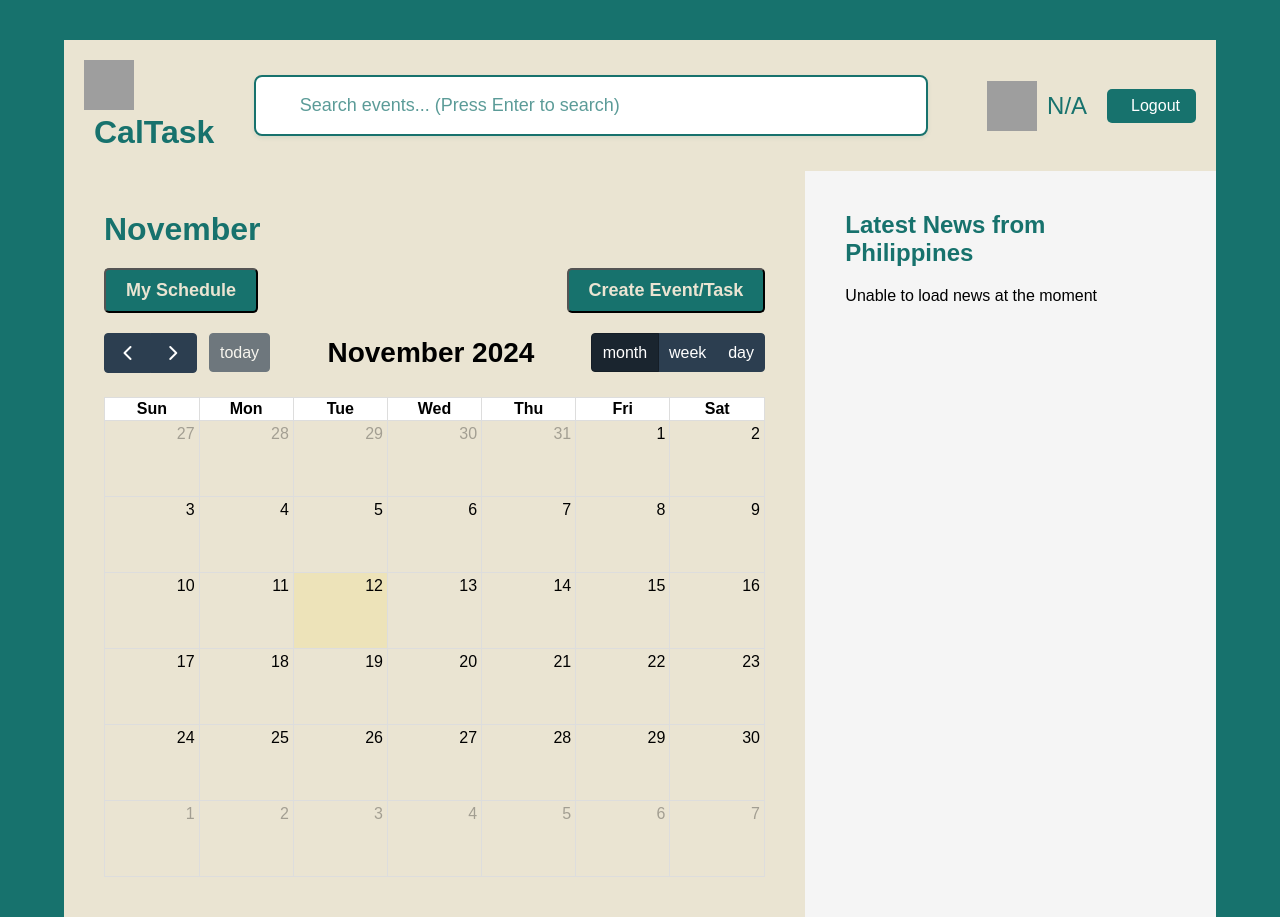
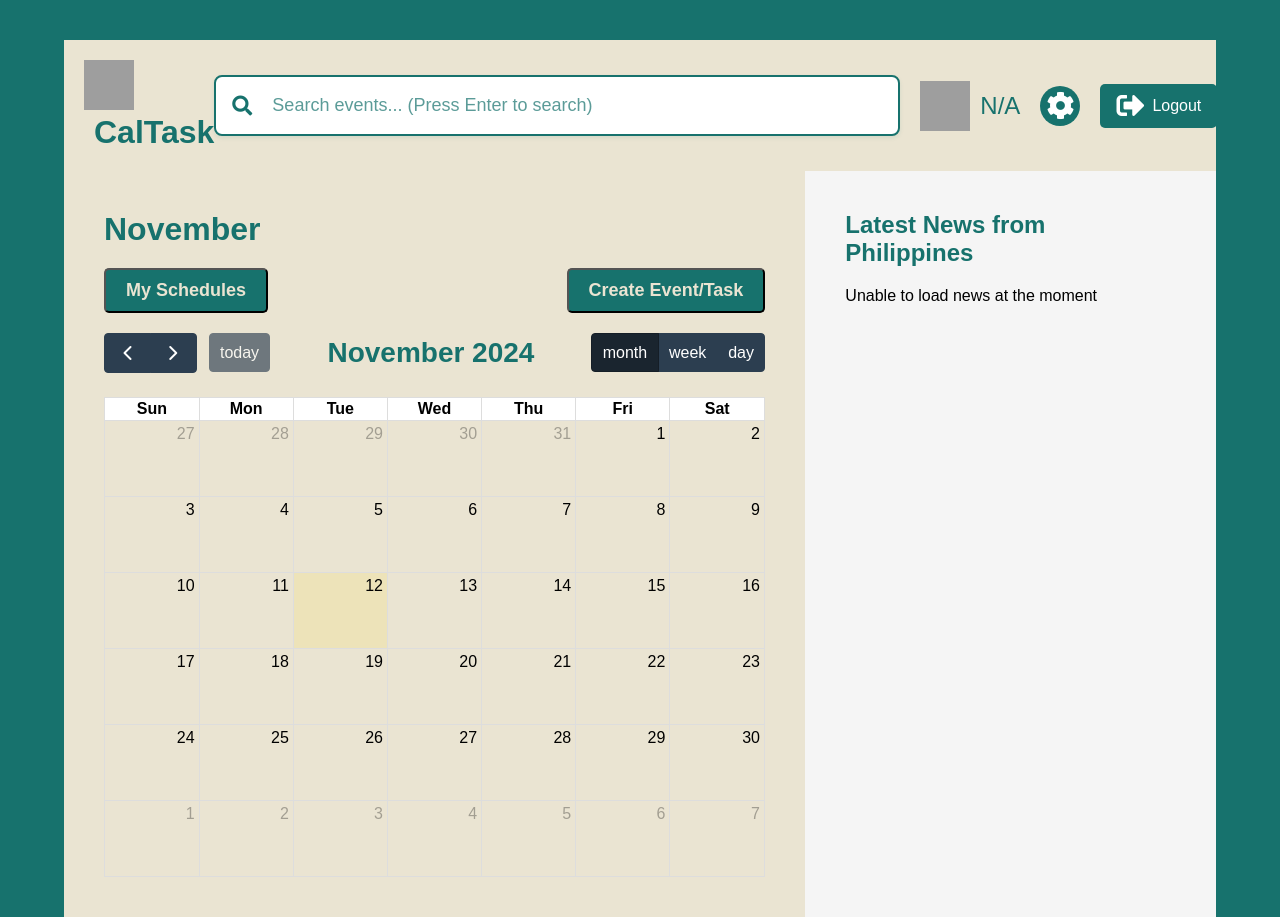
Before and after one commit to EricJ15/calendarIT45, a React (Create React App) app: page /home in a window 1280 px wide. Built offline with nearby package versions, Linux system fonts and the light colour scheme; no server answers; the database is empty; grey boxes are pictures that could not be loaded.

Commit message:
personalization full

```diff
--- a/public/index.html
+++ b/public/index.html
@@ -25,6 +25,7 @@
       Learn how to configure a non-root public URL by running `npm run build`.
     -->
     <title>CalTasks</title>
+    <link rel="stylesheet" href="https://cdnjs.cloudflare.com/ajax/libs/font-awesome/5.15.4/css/all.min.css">
   </head>
   <body>
     <noscript>You need to enable JavaScript to run this app.</noscript>
--- a/src/components/EventModal.css
+++ b/src/components/EventModal.css
@@ -12,7 +12,7 @@
 }
 
 .modal-content {
-  background-color: white;
+  background-color: var(--background-color);
   padding: 2rem;
   border-radius: 8px;
   width: 90%;
@@ -27,14 +27,16 @@
   display: block;
   margin-bottom: 0.5rem;
   font-weight: bold;
+  color: var(--theme-color);
 }
 
 .form-group input,
 .form-group textarea {
   width: 100%;
   padding: 0.5rem;
-  border: 1px solid #ddd;
+  border: 1px solid var(--theme-color);
   border-radius: 4px;
+  background-color: white;
 }
 
 .button-group {
@@ -62,7 +64,7 @@
 }
 
 .button-group button[type="submit"] {
-  background-color: #17726d;
+  background-color: var(--theme-color);
   color: white;
 }
 
@@ -71,16 +73,20 @@
 }
 
 .button-group button.submit-button {
-  background-color: #17726d;
+  background-color: var(--theme-color);
   color: white;
 }
 
 .button-group button.submit-button:hover {
-  background-color: #145e5a;
+  filter: brightness(90%);
 }
 
 .event-details {
   padding: 1rem;
+}
+
+.event-details h3 {
+  color: var(--theme-color);
 }
 
 .schedule-list {
@@ -94,7 +100,7 @@
 }
 
 .schedule-item h3 {
-  color: #17726d;
+  color: var(--theme-color);
   margin-bottom: 0.5rem;
 }
 
@@ -105,7 +111,8 @@
 .schedule-item hr {
   margin: 1rem 0;
   border: none;
-  border-top: 1px solid #ddd;
+  border-top: 1px solid var(--theme-color);
+  opacity: 0.2;
 }
 
 .schedule-item:last-child hr {
@@ -113,25 +120,56 @@
 }
 
 .search-item:hover {
-  background-color: #f5f5f5;
+  background-color: rgba(0, 0, 0, 0.05);
   transition: background-color 0.2s ease;
 }
 
-.search-bar input {
-  width: 600px;
-  padding: 8px 12px;
-  border: 1px solid #ddd;
-  border-radius: 4px;
-  font-size: 16px;
-  outline: none;
+.color-picker-container {
+  display: flex;
+  align-items: center;
+  gap: 1rem;
 }
 
-.search-bar input:focus {
-  border-color: #17726d;
-  box-shadow: 0 0 0 2px rgba(23, 114, 109, 0.2);
+.color-picker {
+  width: 100px;
+  height: 40px;
+  padding: 0;
+  border: 1px solid var(--theme-color);
+  border-radius: 4px;
+  cursor: pointer;
 }
 
-.fa-search {
-  margin-right: 8px;
-  color: #17726d;
+.color-value {
+  font-family: monospace;
+  font-size: 16px;
+  color: var(--theme-color);
 }
+
+.settings-button {
+  display: flex;
+  align-items: center;
+  gap: 8px;
+  background-color: var(--theme-color);
+  color: white;
+  padding: 8px 16px;
+  border-radius: 5px;
+  border: none;
+  cursor: pointer;
+  font-size: 16px;
+  margin-left: 20px;
+  transition: background-color 0.2s ease;
+}
+
+.settings-button:hover {
+  filter: brightness(90%);
+}
+
+.settings-button i {
+  color: white !important;
+  margin-left: 0 !important;
+}
+
+h2 {
+  color: var(--theme-color);
+  margin-bottom: 1.5rem;
+}
--- /dev/null
+++ b/src/components/SettingsModal.jsx
@@ -0,0 +1,60 @@
+import React, { useState } from 'react';
+import './EventModal.css';
+
+const SettingsModal = ({ isOpen, onClose, currentTheme, onThemeChange }) => {
+  const [themeColor, setThemeColor] = useState(currentTheme || '#17726d');
+  const [backgroundColor, setBackgroundColor] = useState(localStorage.getItem('backgroundColor') || '#eae4d2');
+
+  const handleColorChange = (e) => {
+    const newColor = e.target.value;
+    setThemeColor(newColor);
+    onThemeChange({ themeColor: newColor, backgroundColor });
+  };
+
+  const handleBackgroundChange = (e) => {
+    const newColor = e.target.value;
+    setBackgroundColor(newColor);
+    onThemeChange({ themeColor, backgroundColor: newColor });
+  };
+
+  if (!isOpen) return null;
+
+  return (
+    <div className="modal-overlay" onClick={onClose}>
+      <div className="modal-content" onClick={e => e.stopPropagation()}>
+        <h2>Settings</h2>
+        <div className="settings-content">
+          <div className="form-group">
+            <label>Theme Color (Buttons & Events):</label>
+            <div className="color-picker-container">
+              <input
+                type="color"
+                value={themeColor}
+                onChange={handleColorChange}
+                className="color-picker"
+              />
+              <span className="color-value">{themeColor}</span>
+            </div>
+          </div>
+          <div className="form-group">
+            <label>Background Color:</label>
+            <div className="color-picker-container">
+              <input
+                type="color"
+                value={backgroundColor}
+                onChange={handleBackgroundChange}
+                className="color-picker"
+              />
+              <span className="color-value">{backgroundColor}</span>
+            </div>
+          </div>
+        </div>
+        <div className="button-group">
+          <button type="button" className="submit-button" onClick={onClose}>Close</button>
+        </div>
+      </div>
+    </div>
+  );
+};
+
+export default SettingsModal;
--- a/src/components/home.css
+++ b/src/components/home.css
@@ -1,3 +1,8 @@
+:root {
+  --theme-color: #17726d;
+  --background-color: #eae4d2;
+}
+
 body {
     font-family: 'Arial', sans-serif;
     margin: 0;
@@ -11,7 +16,7 @@ body {
     height:90%;
 }
 .header {
-    background-color: #eae4d2;
+    background-color: var(--background-color);
     padding: 20px;
     display: flex;
     align-items: center;
@@ -25,7 +30,7 @@ body {
     font-size: 32px;
     font-weight: bold;
     margin-left: 10px;
-    color: #17726d;
+    color: var(--theme-color);
 }
 
 .header .search-bar {
@@ -35,7 +40,7 @@ body {
     padding: 8px 16px;
     border-radius: 8px;
     box-shadow: 0 2px 4px rgba(23, 114, 109, 0.1);
-    border: 2px solid #17726d;
+    border: 2px solid var(--theme-color);
 }
 .header .search-bar input {
     width: 600px;
@@ -44,14 +49,14 @@ body {
     font-size: 18px;
     border: none;
     outline: none;
-    color: #17726d;
+    color: var(--theme-color);
 }
 .header .search-bar input::placeholder {
-    color: #17726d;
+    color: var(--theme-color);
     opacity: 0.7;
 }
 .header .search-bar i {
-    color: #17726d;
+    color: var(--theme-color);
     font-size: 20px;
 }
 .header .search-bar:focus-within {
@@ -64,7 +69,7 @@ body {
 .header .icons i {
     margin-left: 20px;
     font-size: 28px;
-    color: #17726d;
+    color: var(--theme-color);
 }
 .header .weather {
     display: flex;
@@ -78,12 +83,12 @@ body {
 .header .weather .temp {
     margin-left: 10px;
     font-size: 24px;
-    color: #17726d;
+    color: var(--theme-color);
 }
 .main-content {
     display: flex;
     flex: 1;
-    background-color: #eae4d2;
+    background-color: var(--background-color);
 }
 .calendar-section {
     flex: 2;
@@ -95,7 +100,7 @@ body {
     font-size: 32px;
     font-weight: bold;
     margin-bottom: 20px;
-    color: #17726d;
+    color: var(--theme-color);
 }
 .calendar-section .buttons {
     display: flex;
@@ -103,7 +108,7 @@ body {
     margin-bottom: 20px;
 }
 .calendar-section .schedule-button, .calendar-section .create-button {
-    background-color: #17726d;
+    background-color: var(--theme-color);
     padding: 10px 20px;
     border-radius: 5px;
     font-size: 18px;
@@ -139,7 +144,7 @@ button.delete-button:hover {
     font-size: 24px;
     font-weight: bold;
     margin-bottom: 20px;
-    color: #17726d;
+    color: var(--theme-color);
 }
 .news-section .news-item {
     margin-bottom: 20px;
@@ -147,7 +152,7 @@ button.delete-button:hover {
 .news-section .news-item .news-title {
     font-size: 18px;
     font-weight: bold;
-    color: #17726d;
+    color: var(--theme-color);
 }
 .news-section .news-item .news-description {
     font-size: 16px;
@@ -158,7 +163,7 @@ button.delete-button:hover {
     display: flex;
     align-items: center;
     gap: 8px;
-    background-color: #17726d;
+    background-color: var(--theme-color);
     color: white;
     padding: 8px 16px;
     border-radius: 5px;
@@ -177,3 +182,30 @@ button.delete-button:hover {
     color: white !important;
     margin-left: 0 !important;
 }
+
+.settings-button {
+    display: flex;
+    align-items: center;
+    justify-content: center;
+    background-color: var(--theme-color);
+    color: white;
+    padding: 8px;
+    width: 40px;
+    height: 40px;
+    border-radius: 50%;
+    border: none;
+    cursor: pointer;
+    font-size: 20px;
+    margin-left: 20px;
+    transition: all 0.2s ease;
+}
+
+.settings-button:hover {
+    transform: rotate(90deg);
+    filter: brightness(90%);
+}
+
+.settings-button i {
+    color: white !important;
+    margin: 0 !important;
+}
--- a/src/components/home.jsx
+++ b/src/components/home.jsx
@@ -10,6 +10,7 @@ import SearchResults from './SearchResults';
 import './home.css';
 import { useNavigate } from 'react-router-dom';
 import LoadingOverlay from './LoadingOverlay';
+import SettingsModal from './SettingsModal';
 
 export const Home = () => {
   const [events, setEvents] = useState([]);
@@ -29,6 +30,13 @@ export const Home = () => {
     news: false
   });
   const [userEmail, setUserEmail] = useState(localStorage.getItem('userEmail') || '');
+  const [settingsModalOpen, setSettingsModalOpen] = useState(false);
+  const [themeColor, setThemeColor] = useState(
+    localStorage.getItem('themeColor') || '#17726d'
+  );
+  const [backgroundColor, setBackgroundColor] = useState(
+    localStorage.getItem('backgroundColor') || '#eae4d2'
+  );
 
   useEffect(() => {
     const eventsRef = ref(database, 'events');
@@ -112,6 +120,14 @@ export const Home = () => {
     }
   }, [loadedItems]);
 
+  useEffect(() => {
+    document.documentElement.style.setProperty('--theme-color', themeColor);
+    document.documentElement.style.setProperty('--background-color', backgroundColor);
+    document.body.style.backgroundColor = themeColor;
+    localStorage.setItem('themeColor', themeColor);
+    localStorage.setItem('backgroundColor', backgroundColor);
+  }, [themeColor, backgroundColor]);
+
   const handleEventClick = (clickInfo) => {
     const event = {
       id: clickInfo.event.id,
@@ -193,7 +209,15 @@ export const Home = () => {
 
   const handleLogout = () => {
     localStorage.removeItem('userEmail');
+    document.documentElement.style.setProperty('--theme-color', '#17726d');
+    document.documentElement.style.setProperty('--background-color', '#eae4d2');
+    document.body.style.backgroundColor = '#17726d';
     navigate('/login');
+  };
+
+  const handleThemeChange = ({ themeColor, backgroundColor }) => {
+    setThemeColor(themeColor);
+    setBackgroundColor(backgroundColor);
   };
 
   return (
@@ -220,6 +244,9 @@ export const Home = () => {
               <img alt="Weather Icon" height="50" src="https://storage.googleapis.com/a1aa/image/15tQFQkpXipfSyqcn1DNkmfNwGQWzPbIRzLP8edz9EwVDBhnA.jpg" width="50" />
               <div className="temp" id="weather">21°C</div>
             </div>
+            <button className="settings-button" onClick={() => setSettingsModalOpen(true)}>
+              <i className="fas fa-cog"></i>
+            </button>
             <button className="logout-button" onClick={handleLogout}>
               <i className="fas fa-sign-out-alt"></i>
               Logout
@@ -237,7 +264,7 @@ export const Home = () => {
                   className="schedule-button"
                   onClick={handleScheduleClick}
                 >
-                  My Schedule
+                  My Schedules
                 </button>
                 <button className="create-button" onClick={handleCreateClick}>
                   Create Event/Task
@@ -260,10 +287,10 @@ export const Home = () => {
                 right: 'dayGridMonth,dayGridWeek,dayGridDay'
               }}
               height="auto"
-              eventColor="#17726d"
+              eventColor={themeColor}
               eventTextColor="white"
-              eventBackgroundColor="#17726d"
-              eventBorderColor="#17726d"
+              eventBackgroundColor={themeColor}
+              eventBorderColor={themeColor}
             />
           </div>
           <div className="news-section">
@@ -296,6 +323,13 @@ export const Home = () => {
           searchResults={searchResults}
           onEventClick={handleSearchResultClick}
         />
+
+        <SettingsModal
+          isOpen={settingsModalOpen}
+          onClose={() => setSettingsModalOpen(false)}
+          currentTheme={themeColor}
+          onThemeChange={handleThemeChange}
+        />
       </div>
     </>
   );
--- a/src/index.css
+++ b/src/index.css
@@ -1,5 +1,10 @@
+:root {
+  --theme-color: #17726d;
+  --background-color: #eae4d2;
+}
+
 body {
-  background-color: #17726d;
+  background-color: var(--theme-color);
   margin: 0;
   font-family: Arial, sans-serif;
 }
```
Also changed, not shown: src/components/login.jsx (+14 -0 lines).
